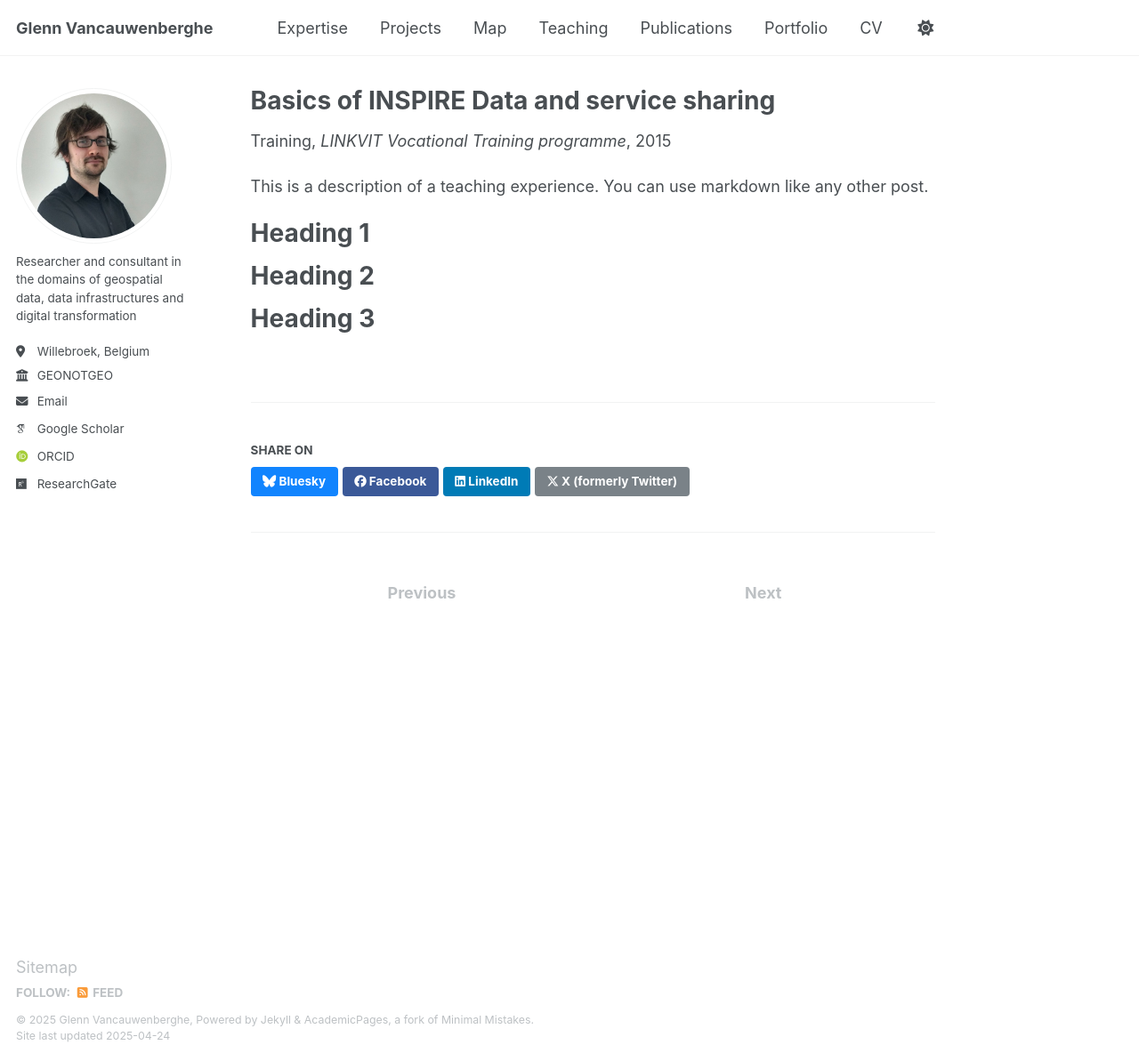
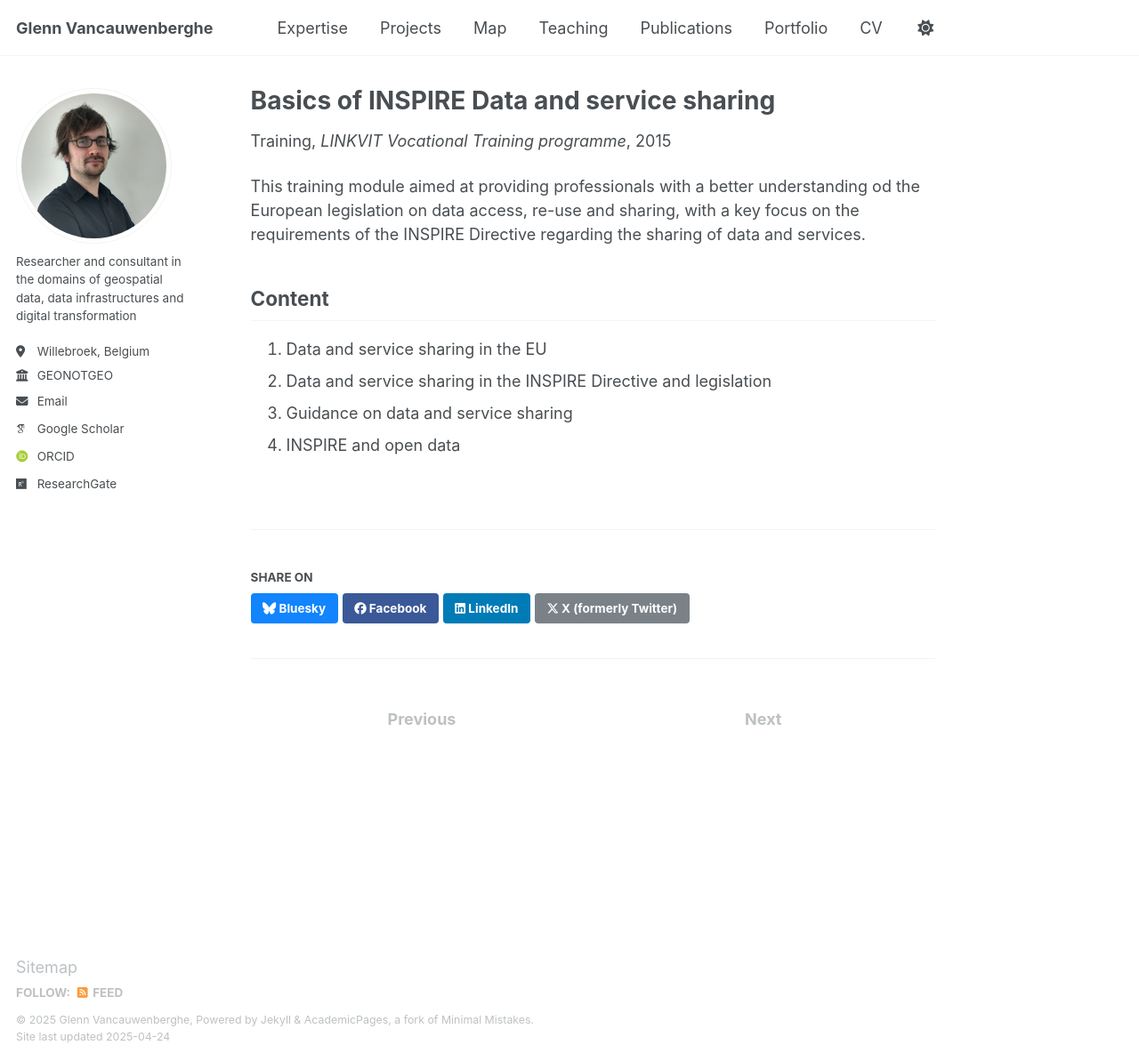
Before and after one commit to GVancauwenberghe/gvancauwenberghe.github.io, a Jekyll site: the page built from _teaching/teaching-16.md, in a window 1280 px wide and 1193 px high. Shown: the whole window at 89% size. Built offline with Jekyll 4.4.1, drawn with Linux system fonts in a browser that asks for light colours; some web fonts are replaced.

Commit message:
Update teaching-16.md

```diff
--- a/_teaching/teaching-16.md
+++ b/_teaching/teaching-16.md
@@ -8,13 +8,10 @@ date: 2015-05-26
 location: "Lisbon, Portugal"
 ---
 
-This is a description of a teaching experience. You can use markdown like any other post.
+This training module aimed at providing professionals with a better understanding od the European legislation on data access, re-use and sharing, with a key focus on the requirements of the INSPIRE Directive regarding the sharing of data and services.
 
-Heading 1
-======
-
-Heading 2
-======
-
-Heading 3
-======
+## Content
+1. Data and service sharing in the EU
+2. Data and service sharing in the INSPIRE Directive and legislation
+3. Guidance on data and service sharing
+4. INSPIRE and open data
```
